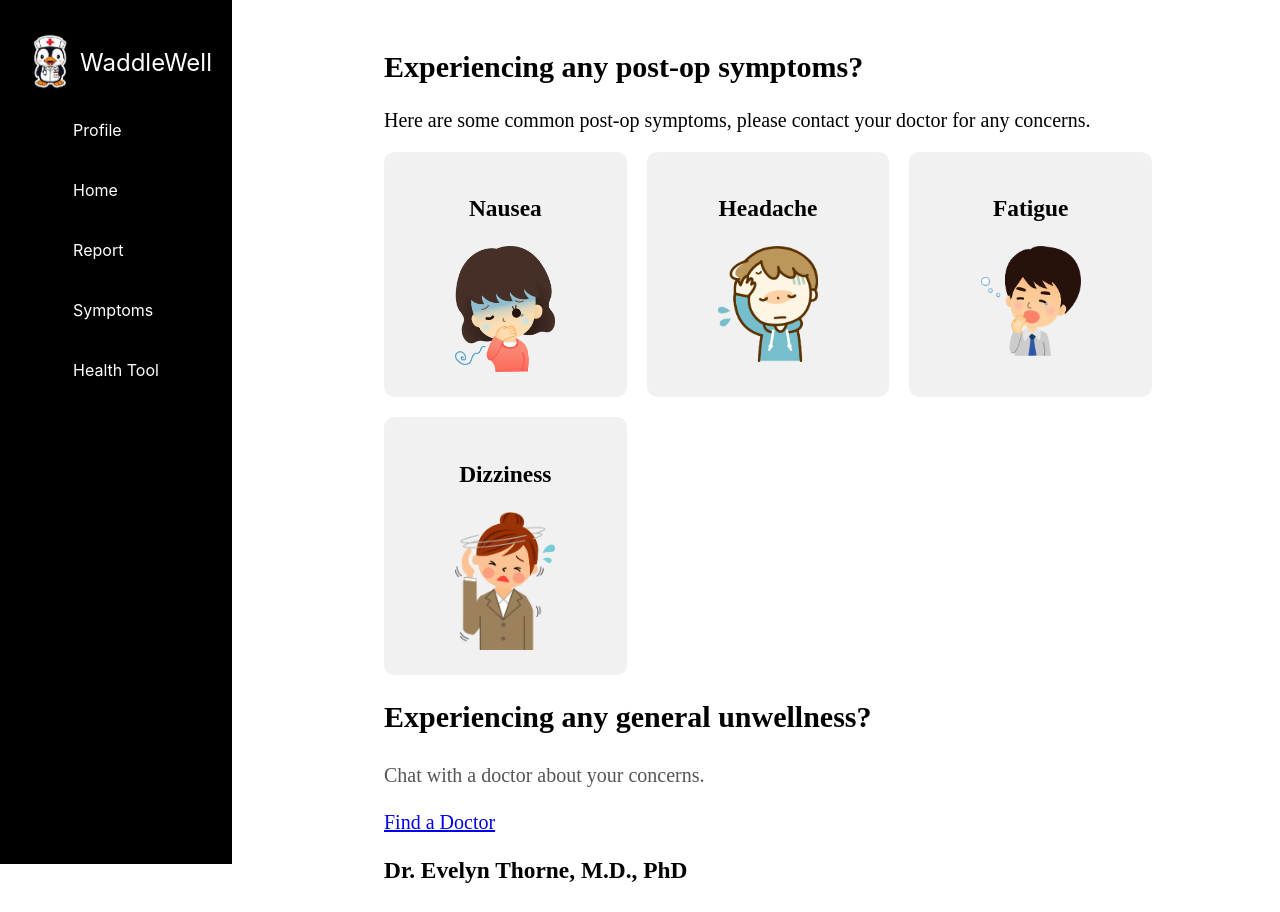
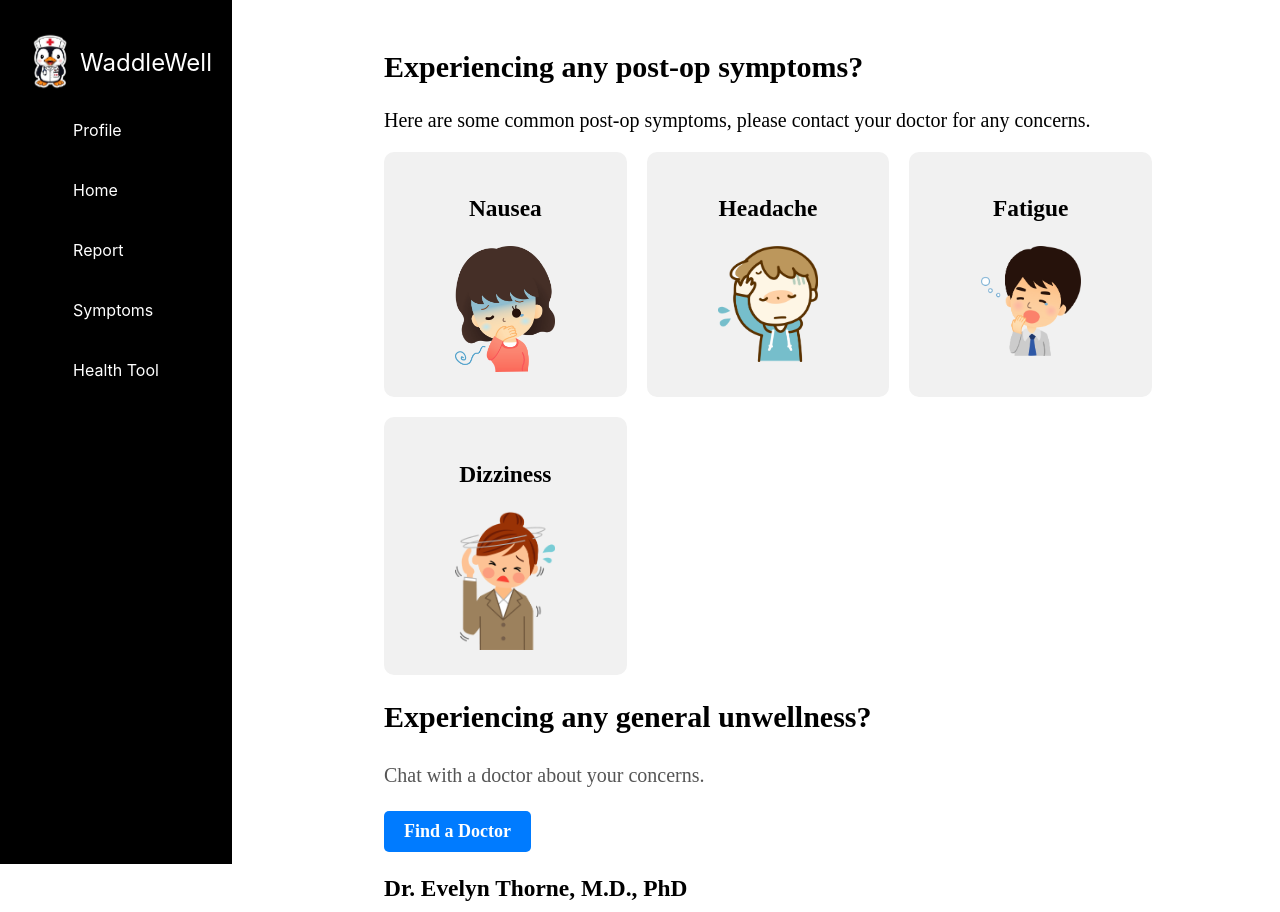
Before and after one commit to kat-mart/IrvineHacks, a React (Create React App) app in the folder react-app/: page /Symptom in a window 1280 px wide. Shown: the top 912 px of the page. Built offline with nearby package versions, Linux system fonts and the light colour scheme.

Commit message:
add link style

```diff
--- a/react-app/src/components/Symptom.css
+++ b/react-app/src/components/Symptom.css
@@ -75,3 +75,20 @@
 .photo {
     width: 100px;
 }
+
+.link {
+    display: inline-block;
+    padding: 10px 20px;
+    background-color: #007bff;
+    color: white;
+    text-align: center;
+    text-decoration: none;
+    border-radius: 5px;
+    font-size: 18px;
+    font-weight: bold;
+}
+
+
+.link:hover {
+    background-color: #0056b3;
+  }
```
